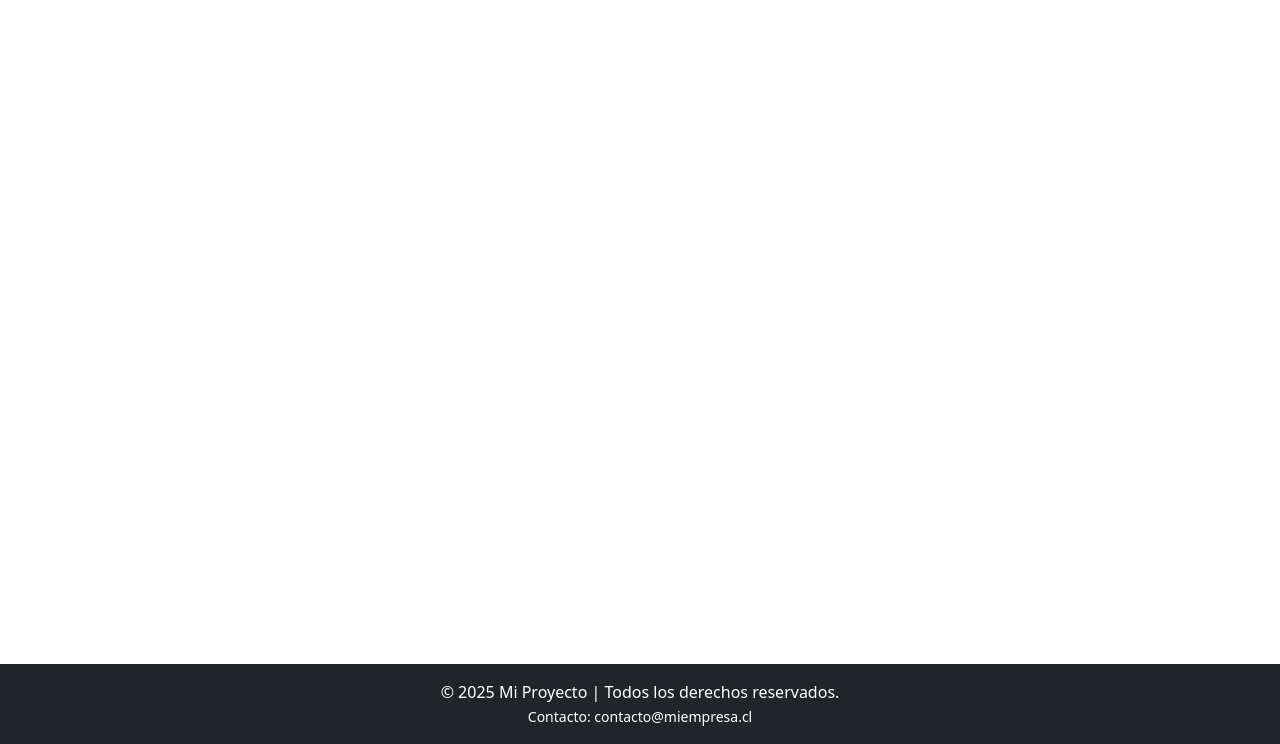
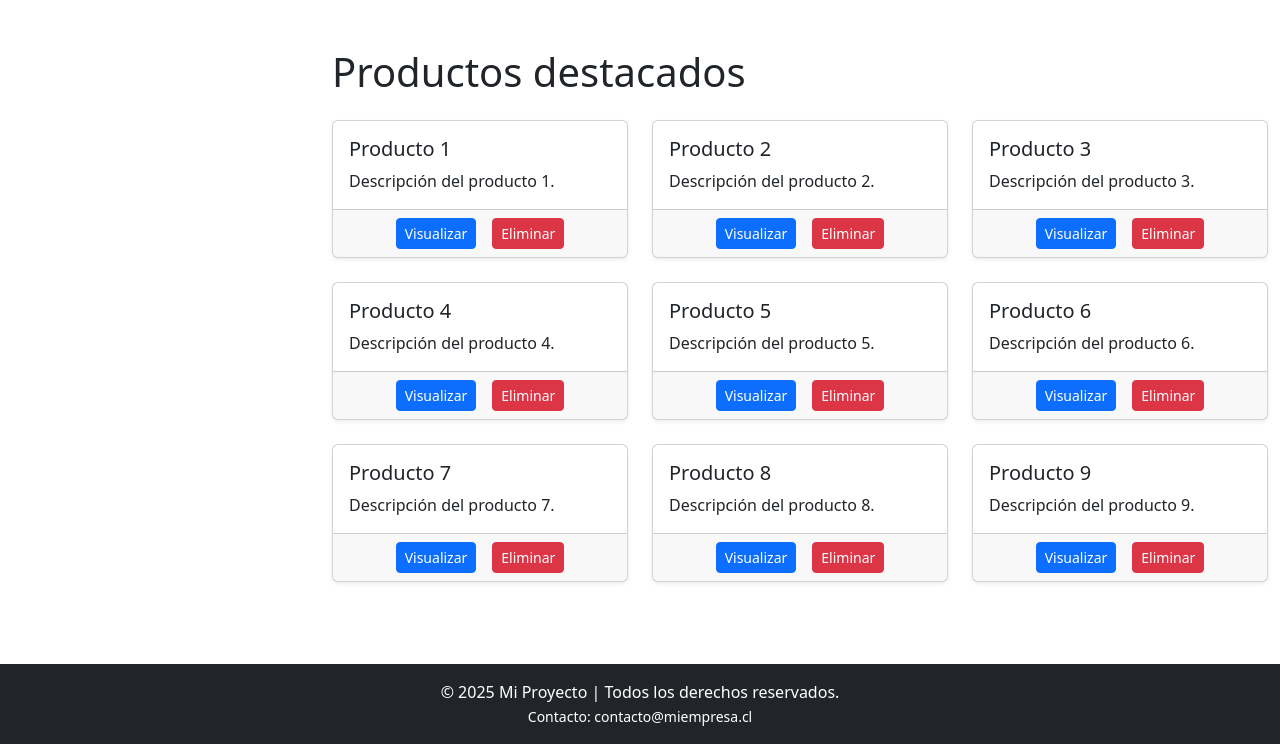
Before and after one commit to MacarenaQuijadaG/DjangoFrontend, a Django app: page / in a window 1280 px wide. Shown: the part 56-800 px from the top of the page. Run offline with Django 3.2, Linux system fonts and the light colour scheme.

Commit message:
Se respalda codigo completo

```diff
--- a/info/templates/info/base.html
+++ b/info/templates/info/base.html
@@ -2,23 +2,23 @@
 <!DOCTYPE html>
 <html lang="es">
 <head>
-    <meta charset="UTF-8">
+  <meta charset="UTF-8" />
   <title>{% block title %}Mi Sitio{% endblock %}</title>
-    <meta name="viewport" content="width=device-width, initial-scale=1">
-    <link href="https://cdn.jsdelivr.net/npm/bootstrap@5.3.0/dist/css/bootstrap.min.css" rel="stylesheet">
+  <meta name="viewport" content="width=device-width, initial-scale=1" />
+  <link href="https://cdn.jsdelivr.net/npm/bootstrap@5.3.0/dist/css/bootstrap.min.css" rel="stylesheet" />
 </head>
 <body class="d-flex flex-column min-vh-100">
 
   {% include 'info/navbar.html' %}
+
   <div class="container-fluid my-4 flex-grow-1">
     <div class="row">
+      <div class="col-md-3">
         {% include 'info/sidebar.html' %}
-            {% block sidebar %}{% endblock %}
-
-            <div class="{% block content_col %}col-md-12{% endblock %}">
+      </div>
+      <div class="col-md-9">
         {% block content %}{% endblock %}
       </div>
-
     </div>
   </div>
 
--- /dev/null
+++ b/info/templates/info/cards.html
@@ -0,0 +1,16 @@
+<div class="row row-cols-1 row-cols-md-3 g-4">
+  {% for i in "123456789" %}
+  <div class="col">
+    <div class="card h-100 shadow-sm">
+      <div class="card-body">
+        <h5 class="card-title">Producto {{ i }}</h5>
+        <p class="card-text">Descripción del producto {{ i }}.</p>
+      </div>
+      <div class="card-footer d-flex justify-content-center gap-3">
+        <a href="#" class="btn btn-primary btn-sm">Visualizar</a>
+        <a href="#" class="btn btn-danger btn-sm">Eliminar</a>
+      </div>
+    </div>
+  </div>
+  {% endfor %}
+</div>
--- a/info/templates/info/index.html
+++ b/info/templates/info/index.html
@@ -1,14 +1,11 @@
 <!-- info/templates/info/index.html -->
-
 {% extends 'info/base.html' %}
 
 {% block title %}Inicio{% endblock %}
 
-{% block sidebar %}
-    {% include 'info/sidebar.html' %}
+{% block content %}
+<h1 class="my-4">Productos destacados</h1>
+
+{% include 'info/cards.html' %}
+
 {% endblock %}
-
-{% block content %}
-<h1>Contenido principal</h1>
-<p>Aquí va el contenido que quieras mostrar.</p>
-{% endblock %}
--- a/info/views.py
+++ b/info/views.py
@@ -3,5 +3,5 @@ from django.shortcuts import render
 # Create your views here.
 def index(request):
 
-    return render(request, 'info/base.html')
+   # return render(request, 'info/base.html')
     return render(request, 'info/index.html')
```
Lines whose indentation alone changed are shown as unchanged.
